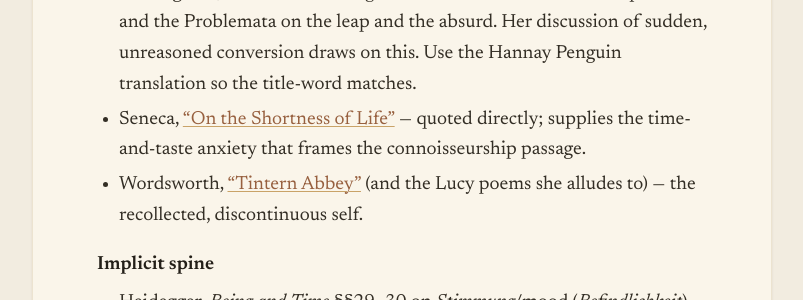
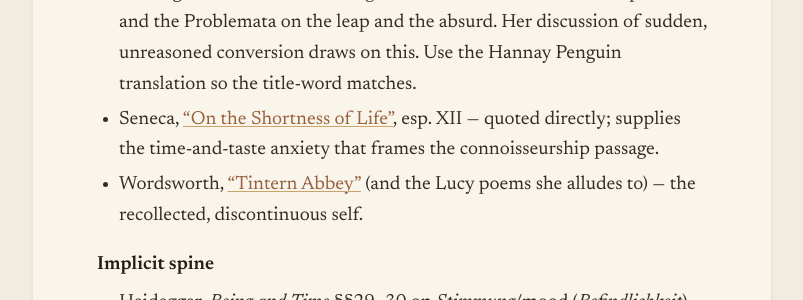
Before and after one commit to lauramoorewrites-del/treasury, a Jekyll site: the page built from _pages/reading-list-from-attunement.md, in a window 1280 px wide. Shown: the part 932-1232 px from the top of the page, without its empty margins (238-1041 px from the left). Built offline with Jekyll 4.4.1, drawn with Linux system fonts in a browser that asks for light colours.

Commit message:
Add section XII pincite to Seneca reference
Co-Authored-By: Claude Opus 4.6 (1M context) <noreply@anthropic.com>

```diff
--- a/_pages/reading-list-from-attunement.md
+++ b/_pages/reading-list-from-attunement.md
@@ -20,7 +20,7 @@ A reading list built on the ideas in Smith's essay:
 ### Explicitly used in the essay
 
 - Kierkegaard, *Fear and Trembling* — the "Attunement/Exordium" prelude and the Problemata on the leap and the absurd. Her discussion of sudden, unreasoned conversion draws on this. Use the Hannay Penguin translation so the title-word matches.
-- Seneca, ["On the Shortness of Life"](https://standardebooks.org/ebooks/seneca/dialogues/aubrey-stewart/text/on-the-shortness-of-life) — quoted directly; supplies the time-and-taste anxiety that frames the connoisseurship passage.
+- Seneca, ["On the Shortness of Life"](https://standardebooks.org/ebooks/seneca/dialogues/aubrey-stewart/text/on-the-shortness-of-life), esp. XII — quoted directly; supplies the time-and-taste anxiety that frames the connoisseurship passage.
 - Wordsworth, ["Tintern Abbey"](https://www.poetryfoundation.org/poems/45527/lines-composed-a-few-miles-above-tintern-abbey-on-revisiting-the-banks-of-the-wye-during-a-tour-july-13-1798) (and the Lucy poems she alludes to) — the recollected, discontinuous self.
 
 ### Implicit spine
```
